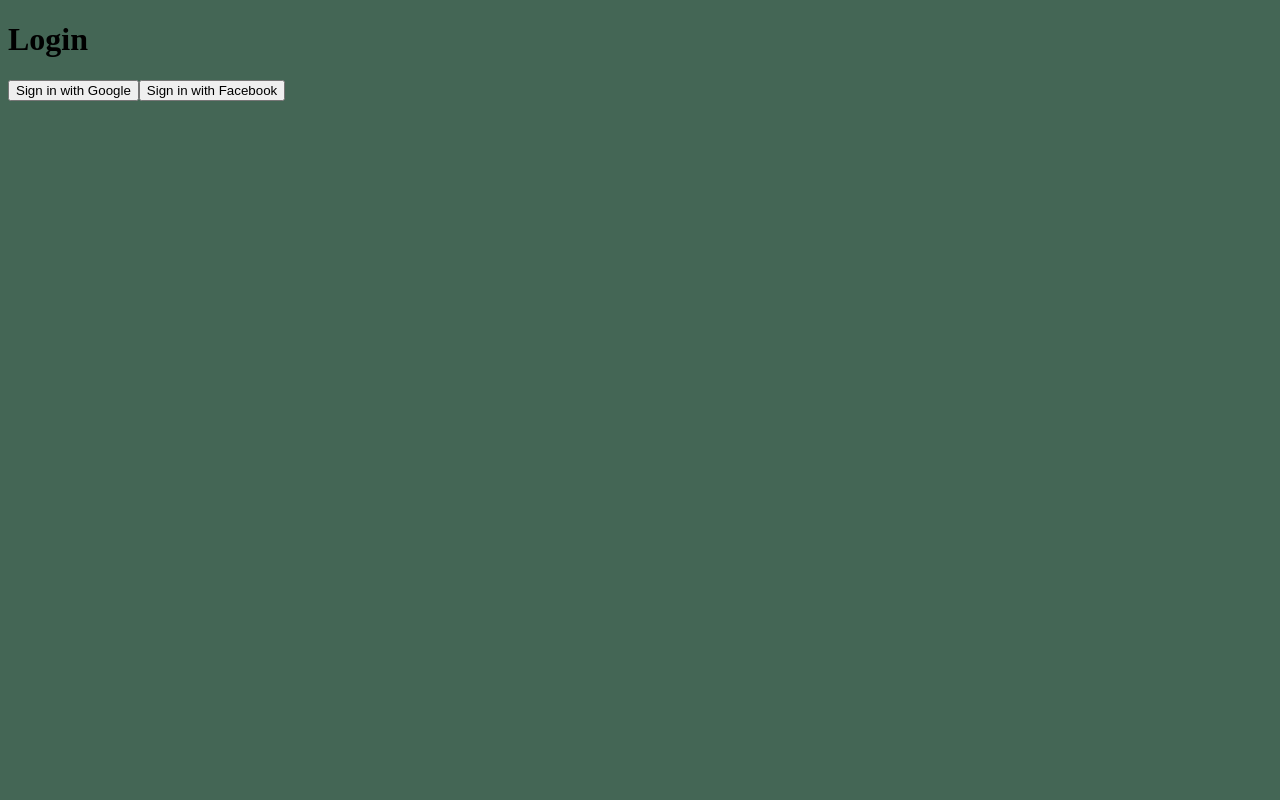
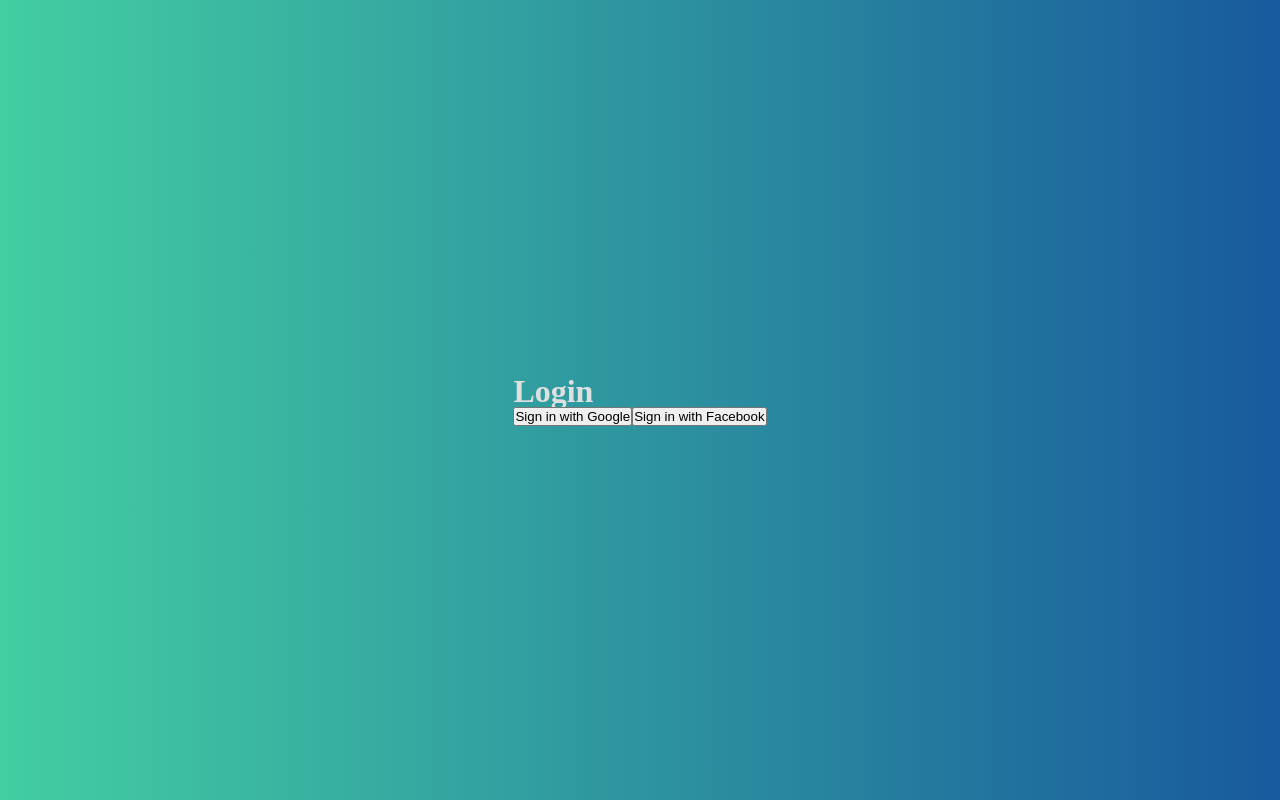
Before and after one commit to sbinmakhashen/Sal-chat, a React (Create React App) app: page / in a window 1280 px wide. Built offline with nearby package versions, Linux system fonts and the light colour scheme; no server answers.

Commit message:
sass partials

```diff
--- a/src/App.css
+++ /dev/null
@@ -1,3 +0,0 @@
-body {
-  background-color: #465;
-}
--- a/src/App.js
+++ b/src/App.js
@@ -1,4 +1,4 @@
-import './App.css';
+import './styling/css/main.css';
 import Login from './components/Login';
 import { Switch, Route } from 'react-router-dom';
 import Chat from './components/Chat';
--- /dev/null
+++ b/src/styling/css/main.css
@@ -0,0 +1,40 @@
+* {
+  -webkit-box-sizing: border-box;
+          box-sizing: border-box;
+  margin: 0;
+  padding: 0;
+}
+
+* {
+  -webkit-box-sizing: border-box;
+          box-sizing: border-box;
+  margin: 0;
+  padding: 0;
+}
+
+.login-page {
+  display: -webkit-box;
+  display: -ms-flexbox;
+  display: flex;
+  -webkit-box-pack: center;
+      -ms-flex-pack: center;
+          justify-content: center;
+  -webkit-box-align: center;
+      -ms-flex-align: center;
+          align-items: center;
+  height: 100vh;
+}
+
+.login-page-container {
+  background: #ded9ee;
+  padding: 2rem;
+}
+
+body {
+  background: -webkit-gradient(linear, left top, right top, from(#43cea2), to(#185a9d)) fixed;
+  background: linear-gradient(to right, #43cea2, #185a9d) fixed;
+  color: #e0e0e0;
+  line-height: 1;
+  overflow: hidden;
+}
+/*# sourceMappingURL=main.css.map */
--- /dev/null
+++ b/src/styling/scss/_config.scss
@@ -0,0 +1,23 @@
+$primary-color: #43cea2;
+$secondary-color: #185a9d;
+$text-color: #272727;
+$container-color: #ded9ee;
+* {
+  box-sizing: border-box;
+  margin: 0;
+  padding: 0;
+}
+
+@function get-text-color($color) {
+  @if (lightness($color) > 50) {
+    @return #000;
+  } @else {
+    @return #e0e0e0;
+  }
+}
+
+@mixin flex-center {
+  display: flex;
+  justify-content: center;
+  align-items: center;
+}
--- /dev/null
+++ b/src/styling/scss/_login.scss
@@ -0,0 +1,11 @@
+@import './config';
+
+.login-page {
+  @include flex-center;
+  height: 100vh;
+
+  &-container {
+    background: $container-color;
+    padding: 2rem;
+  }
+}
--- /dev/null
+++ b/src/styling/scss/main.scss
@@ -0,0 +1,8 @@
+@import './config';
+@import 'login';
+body {
+  background: linear-gradient(to right, $primary-color, $secondary-color) fixed;
+  color: get-text-color($text-color);
+  line-height: 1;
+  overflow: hidden;
+}
```
Also changed, not shown: 1 other file (tests, documents, lock files or other folders).
